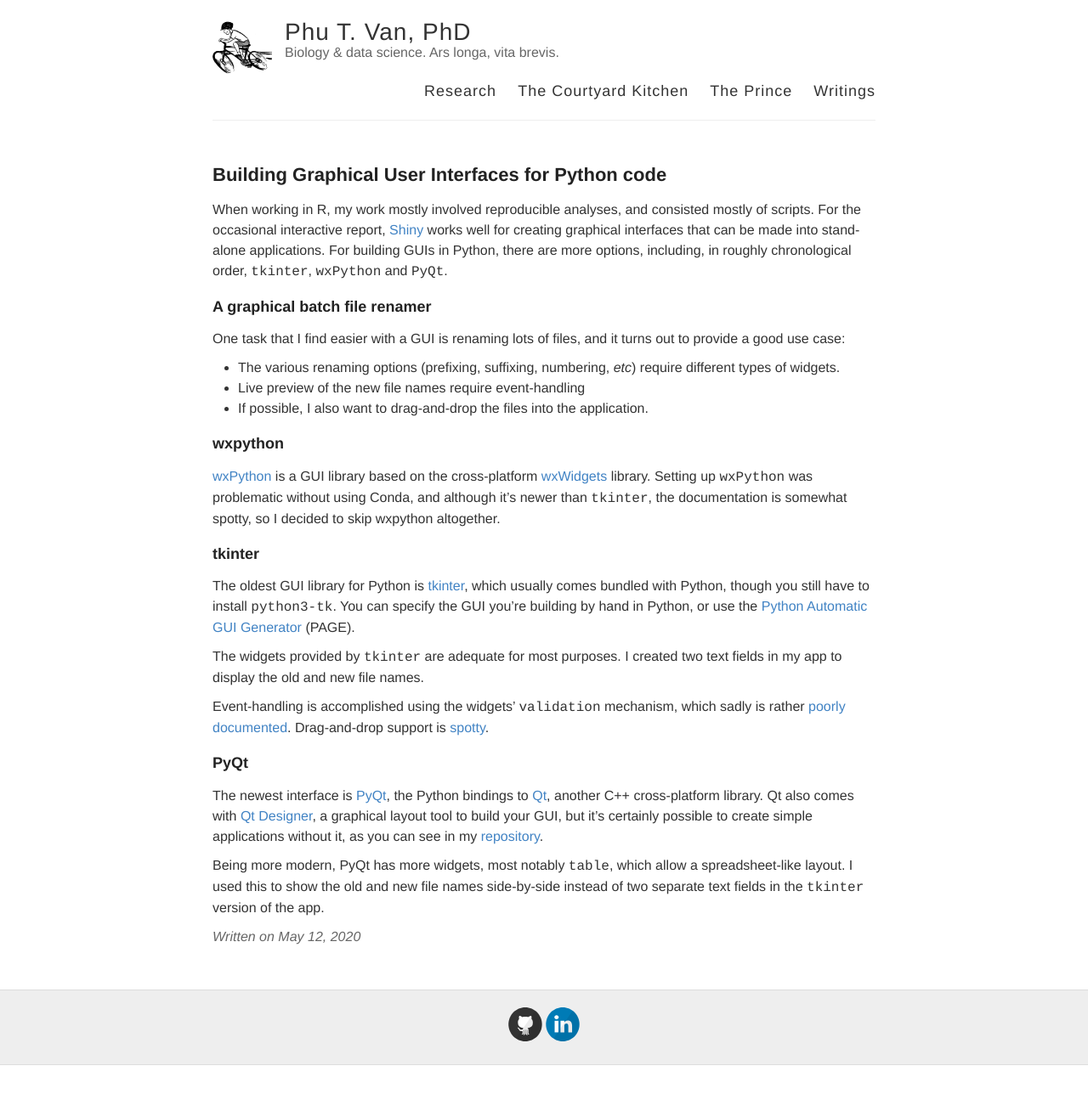
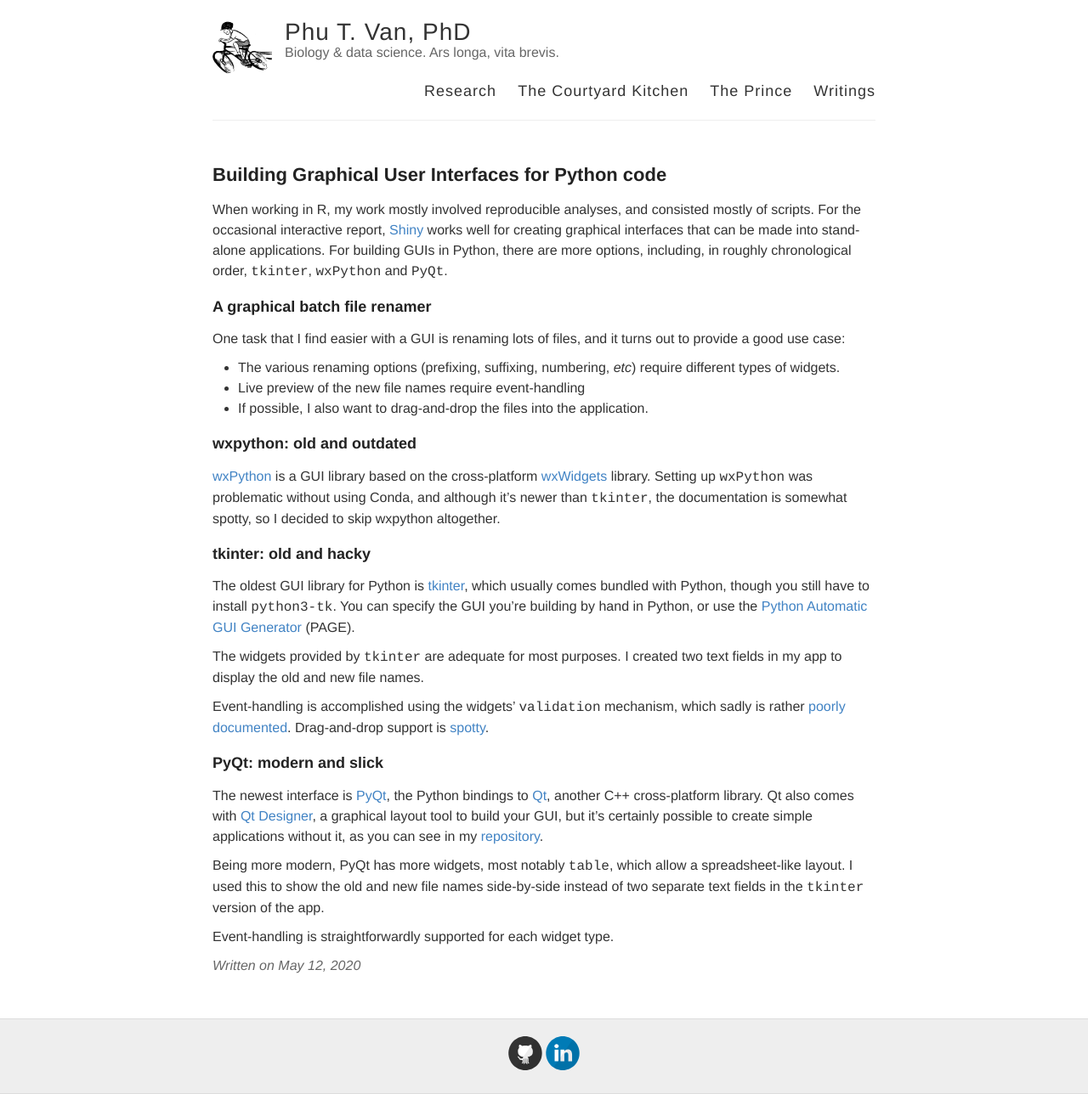
Before and after one commit to ptvan/ptvan.github.io, a Jekyll site: the page built from _posts/2020-05-12-Python-GUIs.md, in a window 1280 px wide. Shown: the whole page at 85% size. Built offline with Jekyll 4.4.1, drawn with Linux system fonts in a browser that asks for light colours; before the commit the page ends 1254 px from its top, so only the background shows below that.

Commit message:
minor updates

```diff
--- a/_posts/2020-05-12-Python-GUIs.md
+++ b/_posts/2020-05-12-Python-GUIs.md
@@ -13,12 +13,12 @@
 * Live preview of the new file names require event-handling
 * If possible, I also want to drag-and-drop the files into the application.
 
-### wxpython
+### wxpython: old and outdated
 
 [wxPython](https://wxpython.org/) is a GUI library based on the cross-platform [wxWidgets](https://www.wxwidgets.org/) library.
 Setting up `wxPython` was problematic without using Conda, and although it's newer than `tkinter`, the documentation is somewhat spotty, so I decided to skip wxpython altogether.
 
-### tkinter
+### tkinter: old and hacky
 
 The oldest GUI library for Python is [tkinter](https://docs.python.org/3/library/tkinter.html), which usually comes bundled with Python, though you still have to install `python3-tk`. You can specify the GUI you're building by hand in Python, or use the [Python Automatic GUI Generator](http://page.sourceforge.net/) (PAGE).
 
@@ -26,8 +26,10 @@
 
 Event-handling is accomplished using the widgets' `validation` mechanism, which sadly is rather [poorly documented](https://stackoverflow.com/questions/4140437/interactively-validating-entry-widget-content-in-tkinter). Drag-and-drop support is [spotty](https://docs.python.org/3.9/library/tkinter.dnd.html).
 
-### PyQt
+### PyQt: modern and slick
 
 The newest interface is [PyQt](https://wiki.python.org/moin/PyQt), the Python bindings to [Qt](https://www.qt.io/), another C++ cross-platform library. Qt also comes with [Qt Designer](https://doc.qt.io/qt-5/qtdesigner-manual.html), a graphical layout tool to build your GUI, but it's certainly possible to create simple applications without it, as you can see in my [repository](https://github.com/ptvan/batchRenamer).
 
 Being more modern, PyQt has more widgets, most notably `table`, which allow a spreadsheet-like layout. I used this to show the old and new file names side-by-side instead of two separate text fields in the `tkinter` version of the app.
+
+Event-handling is straightforwardly supported for each widget type.
```
